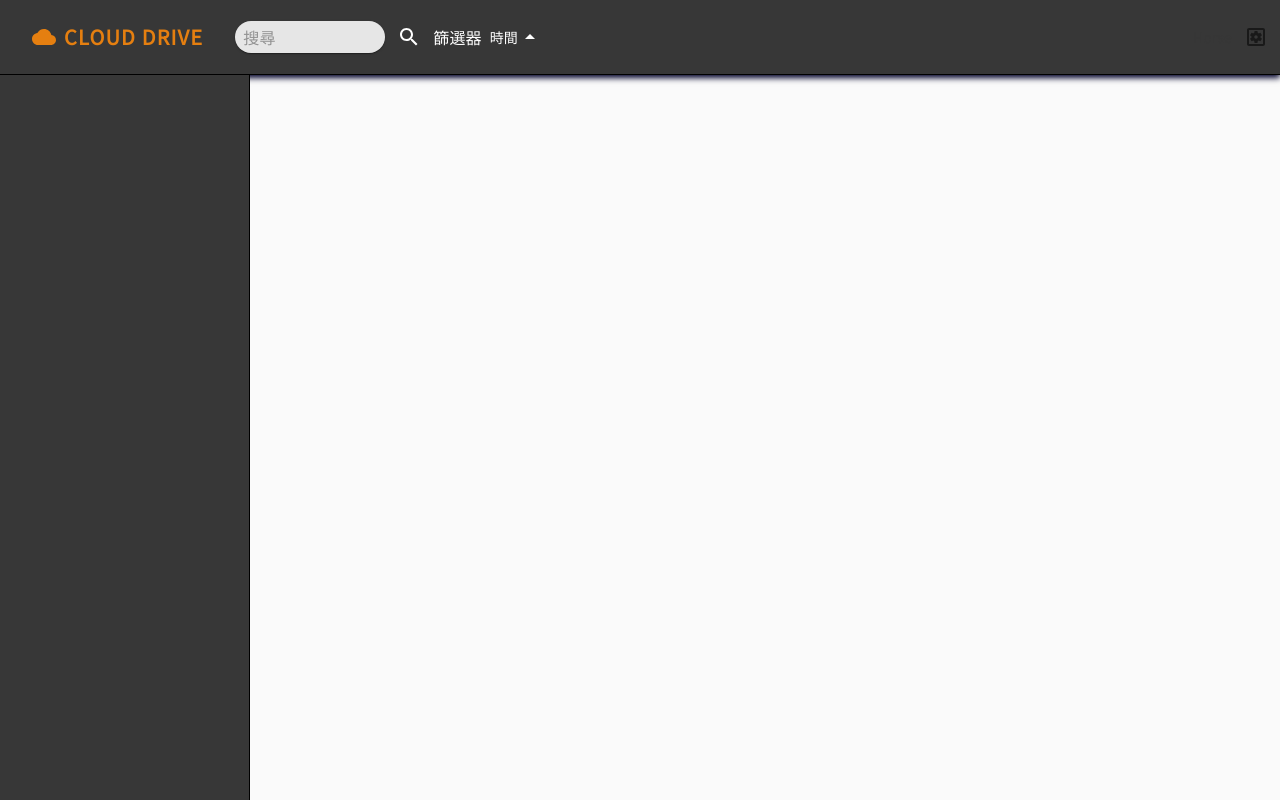
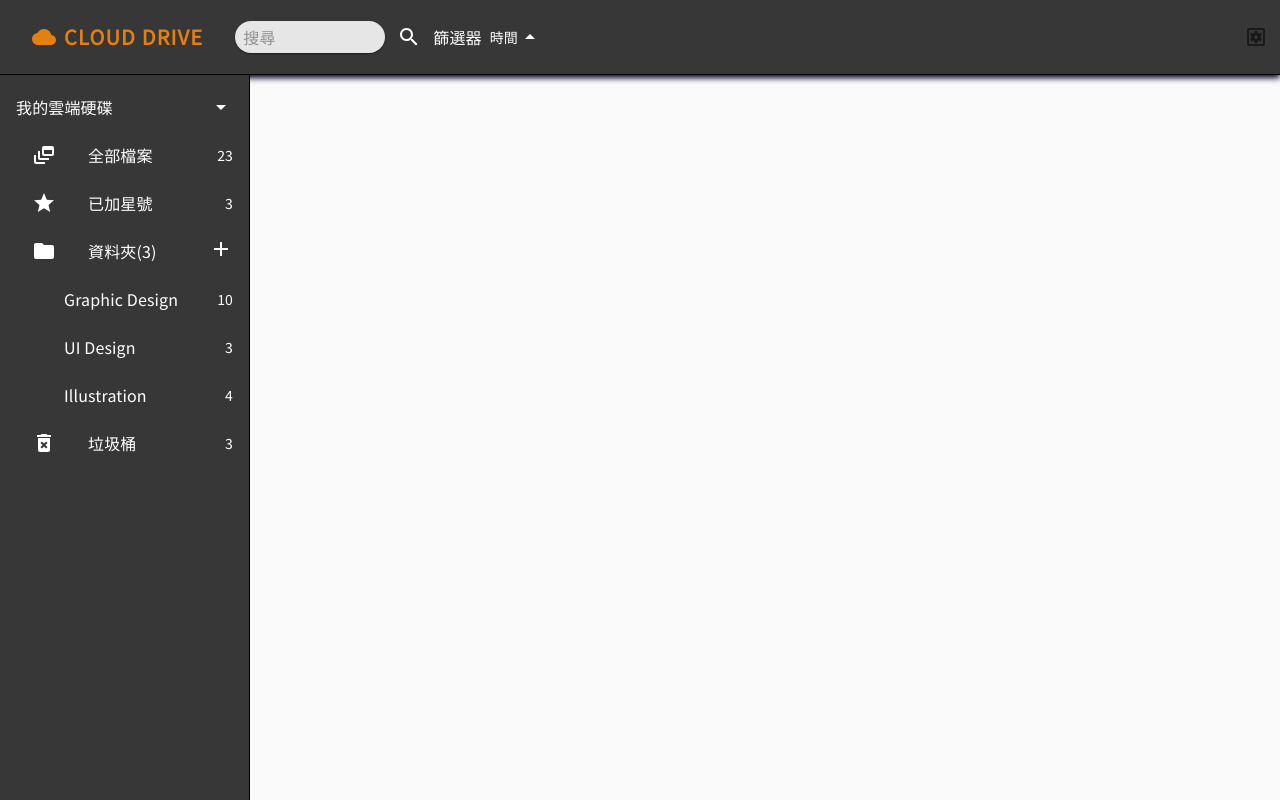
Before and after one commit to littlehorseboy/the-f2e-2019-eighth, a React app: page /#/all in a window 1280 px wide. Built offline with nearby package versions, Linux system fonts and the light colour scheme.

Commit message:
feat: sidebar 進度 50%

```diff
--- /dev/null
+++ b/src/components/icons/DynamicFeed/DynamicFeed.tsx
@@ -0,0 +1,19 @@
+import React from 'react';
+import SvgIcon from '@material-ui/core/SvgIcon';
+
+export default function BedBigSvgIcon(): JSX.Element {
+  return (
+    <SvgIcon x="0px" y="0px" width="24px" height="24px" viewBox="0 0 24 24">
+      <g id="Bounding_Box">
+        <rect fill="none" width="24" height="24" />
+      </g>
+      <g id="Flat">
+        <g>
+          <path d="M8,8H6v7c0,1.1,0.9,2,2,2h9v-2H8V8z" />
+          <path d="M20,3h-8c-1.1,0-2,0.9-2,2v6c0,1.1,0.9,2,2,2h8c1.1,0,2-0.9,2-2V5C22,3.9,21.1,3,20,3z M20,11h-8V7h8V11z" />
+          <path d="M4,12H2v7c0,1.1,0.9,2,2,2h9v-2H4V12z" />
+        </g>
+      </g>
+    </SvgIcon>
+  );
+}
--- a/src/pages/CloudDrive/CloudDrive.tsx
+++ b/src/pages/CloudDrive/CloudDrive.tsx
@@ -8,14 +8,21 @@ import Button from '@material-ui/core/Button';
 import Popover from '@material-ui/core/Popover';
 import List from '@material-ui/core/List';
 import ListItem from '@material-ui/core/ListItem';
+import ListItemIcon from '@material-ui/core/ListItemIcon';
+import ListItemSecondaryAction from '@material-ui/core/ListItemSecondaryAction';
 import ListItemText from '@material-ui/core/ListItemText';
 import Checkbox from '@material-ui/core/Checkbox';
-import Grid from '@material-ui/core/Grid';
+import Collapse from '@material-ui/core/Collapse';
 import CloudIcon from '@material-ui/icons/Cloud';
 import SearchIcon from '@material-ui/icons/Search';
 import ArrowDropUpIcon from '@material-ui/icons/ArrowDropUp';
 import ArrowDropDownIcon from '@material-ui/icons/ArrowDropDown';
 import SettingsApplicationsOutlinedIcon from '@material-ui/icons/SettingsApplicationsOutlined';
+import StarIcon from '@material-ui/icons/Star';
+import AddIcon from '@material-ui/icons/Add';
+import FolderIcon from '@material-ui/icons/Folder';
+import DeleteForeverIcon from '@material-ui/icons/DeleteForever';
+import DynamicFeedIcon from '../../components/icons/DynamicFeed/DynamicFeed';
 
 // eslint-disable-next-line @typescript-eslint/explicit-function-return-type
 const useStyles = makeStyles((theme) => createStyles({
@@ -75,8 +82,21 @@ const useStyles = makeStyles((theme) => createStyles({
   sidebar: {
     width: 250,
     height: 'calc(100vh - 75px)',
+    color: '#FFFFFF',
     backgroundColor: '#373737',
     borderRight: '1px solid #000000',
+  },
+  nested: {
+    paddingLeft: theme.spacing(4),
+    '& .MuiListItemIcon-root': {
+      color: 'inherit',
+    },
+  },
+  folderNested: {
+    paddingLeft: theme.spacing(8),
+    '& .MuiListItemIcon-root': {
+      color: 'inherit',
+    },
   },
 }));
 
@@ -110,6 +130,10 @@ export default function Login(): JSX.Element {
 
     setTimeChecked(newChecked);
   };
+
+  const [myCloudDriveOpen, setMyCloudDriveOpen] = React.useState(true);
+
+  const [folderOpen, setFolderOpen] = React.useState(true);
 
   return (
     <>
@@ -194,7 +218,84 @@ export default function Login(): JSX.Element {
         </div>
       </header>
       <div>
-        <div className={classes.sidebar}></div>
+        <div className={classes.sidebar}>
+          <div>
+            <List
+              component="nav"
+            >
+              <ListItem button onClick={(): void => setMyCloudDriveOpen(!myCloudDriveOpen)}>
+                <ListItemText primary="我的雲端硬碟" />
+                {myCloudDriveOpen ? <ArrowDropDownIcon /> : <ArrowDropUpIcon />}
+              </ListItem>
+              <Collapse in={myCloudDriveOpen} timeout="auto" unmountOnExit>
+                <List component="div" disablePadding>
+                  <ListItem button className={classes.nested}>
+                    <ListItemIcon>
+                      <DynamicFeedIcon />
+                    </ListItemIcon>
+                    <ListItemText primary="全部檔案" />
+                    <ListItemSecondaryAction>
+                      23
+                    </ListItemSecondaryAction>
+                  </ListItem>
+                  <ListItem button className={classes.nested}>
+                    <ListItemIcon>
+                      <StarIcon />
+                    </ListItemIcon>
+                    <ListItemText primary="已加星號" />
+                    <ListItemSecondaryAction>
+                      3
+                    </ListItemSecondaryAction>
+                  </ListItem>
+                  <ListItem
+                    button
+                    className={classes.nested}
+                    onClick={(): void => setFolderOpen(!folderOpen)}
+                  >
+                    <ListItemIcon>
+                      <FolderIcon />
+                    </ListItemIcon>
+                    <ListItemText primary="資料夾(3)" />
+                    <ListItemSecondaryAction>
+                      <AddIcon />
+                    </ListItemSecondaryAction>
+                  </ListItem>
+                  <Collapse in={folderOpen} timeout="auto" unmountOnExit>
+                    <List component="div" disablePadding>
+                      <ListItem button className={classes.folderNested}>
+                        <ListItemText primary="Graphic Design" />
+                        <ListItemSecondaryAction>
+                          10
+                        </ListItemSecondaryAction>
+                      </ListItem>
+                      <ListItem button className={classes.folderNested}>
+                        <ListItemText primary="UI Design" />
+                        <ListItemSecondaryAction>
+                          3
+                        </ListItemSecondaryAction>
+                      </ListItem>
+                      <ListItem button className={classes.folderNested}>
+                        <ListItemText primary="Illustration" />
+                        <ListItemSecondaryAction>
+                          4
+                        </ListItemSecondaryAction>
+                      </ListItem>
+                    </List>
+                  </Collapse>
+                  <ListItem button className={classes.nested}>
+                    <ListItemIcon>
+                      <DeleteForeverIcon />
+                    </ListItemIcon>
+                    <ListItemText primary="垃圾桶" />
+                    <ListItemSecondaryAction>
+                      3
+                    </ListItemSecondaryAction>
+                  </ListItem>
+                </List>
+              </Collapse>
+            </List>
+          </div>
+        </div>
         <div></div>
       </div>
     </>
```
Also changed, not shown: src/components/icons/DynamicFeed/dynamic_feed.svg (added).
